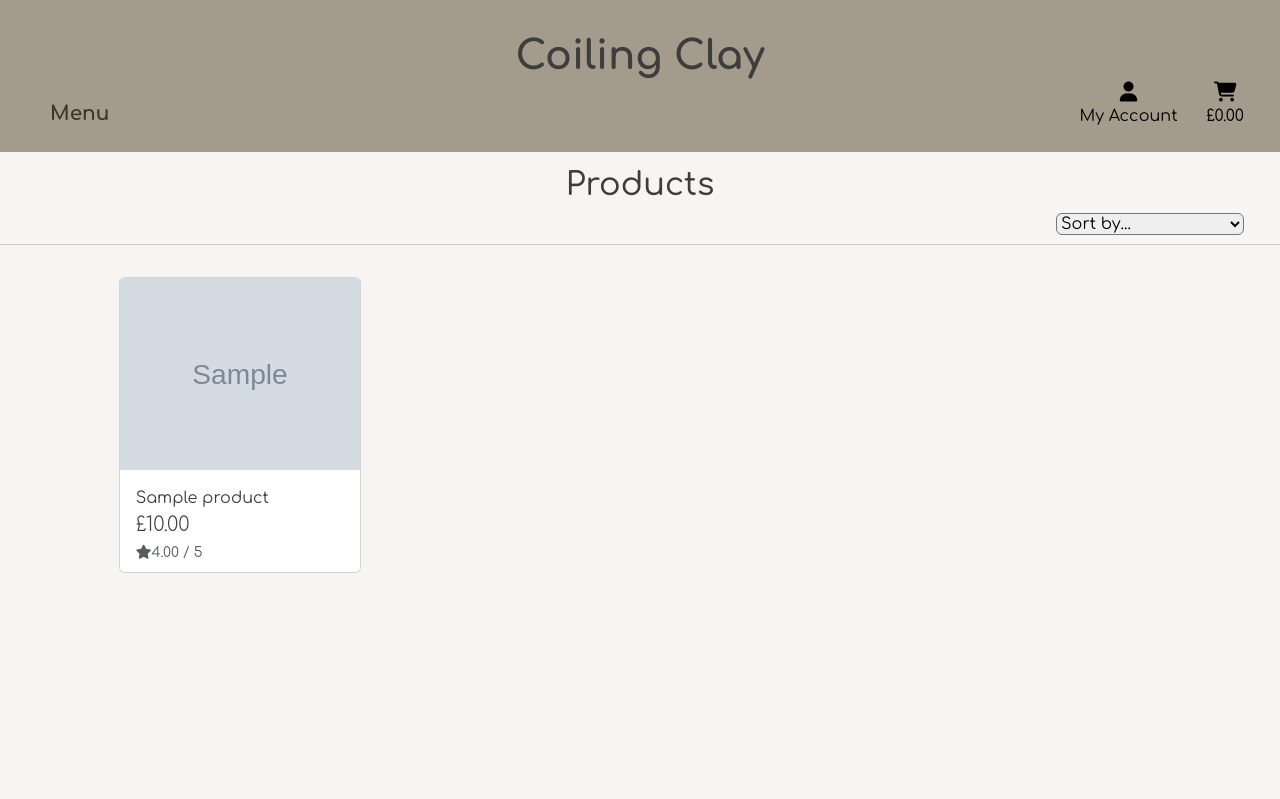
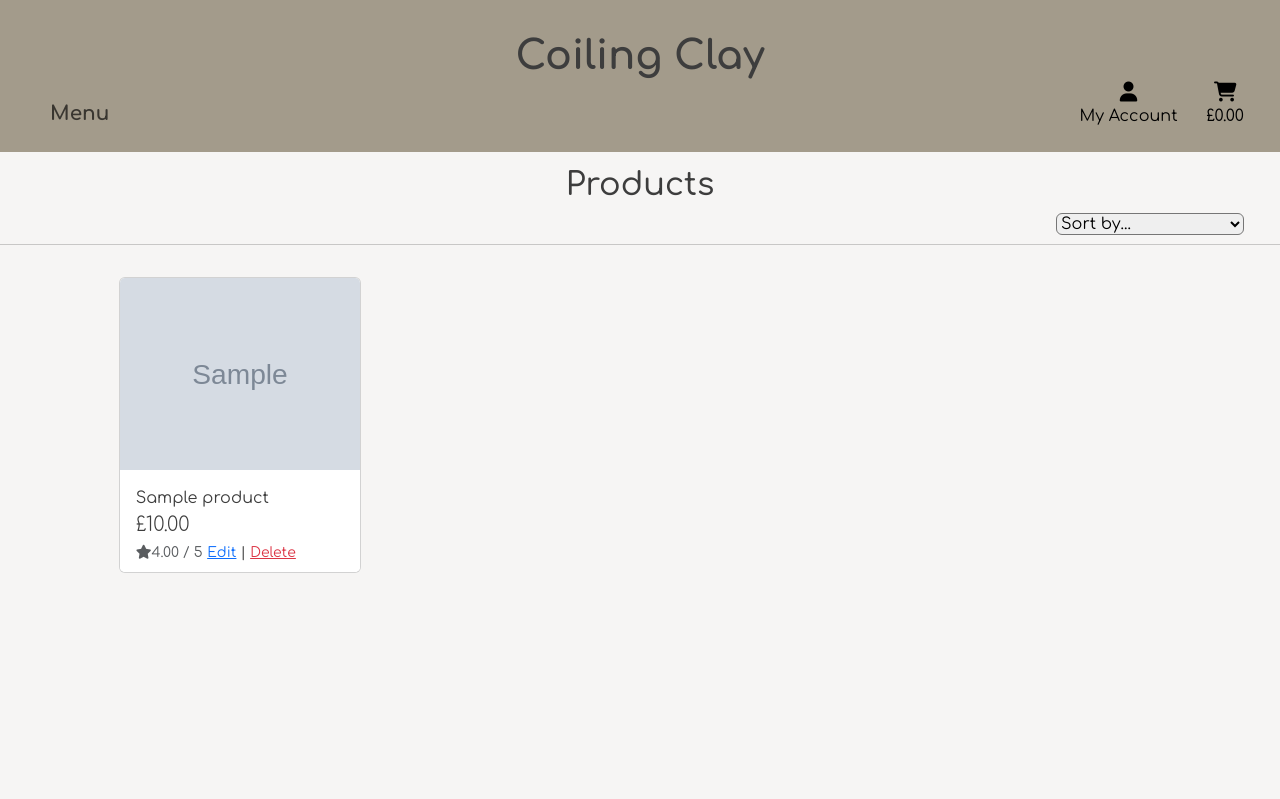
Before and after one commit to Willr-hawkins/coiling-clay1, a Django app: page /products/ in a window 1280 px wide. Shown: the top 799 px of the page. Run offline with Django 3.2, Linux system fonts and the light colour scheme; a user stored in the database is signed in; tables that the repository leaves empty hold one stand-in row (values such as "Sample post"); grey boxes marked "Sample" are stand-in pictures; some libraries are stand-ins or nearby versions.

Commit message:
Added delete product functionality

```diff
--- a/products/forms.py
+++ b/products/forms.py
@@ -15,4 +15,3 @@ class ProductForm(forms.ModelForm):
         self.fields['category'].choices = friendly_names
         for field_name, field in self.fields.items():
             field.widget.attrs['class'] = 'border-black rounded-2'
-            self.fields['image_url'].required = True
--- a/products/templates/products/product_detail.html
+++ b/products/templates/products/product_detail.html
@@ -25,6 +25,12 @@
                 <small class="text-muted"><i class="fas fa-star mr-1"></i>{{ product.rating }} / 5</small>
             {% else %}
                 <small class="text-muted">No Rating</small>
+            {% endif %}
+            {% if request.user.is_superuser %}
+                <small class="ml-3">
+                    <a href="{% url 'edit_product' product.id %}">Edit</a> |
+                    <a class="text-danger" href="{% url 'delete_product' product.id %}">Delete</a>
+                </small>
             {% endif %}
             <p class="mt-3">{{ product.description }}</p>
             <hr>
--- a/products/templates/products/products.html
+++ b/products/templates/products/products.html
@@ -52,6 +52,12 @@
                                             {% else %}
                                                 <small class="text-muted">No Rating</small>
                                             {% endif %}
+                                            {% if request.user.is_superuser %}
+                                                <small class="ml-3">
+                                                    <a href="{% url 'edit_product' product.id %}">Edit</a> |
+                                                    <a class="text-danger" href="{% url 'delete_product' product.id %}">Delete</a>
+                                                </small>
+                                            {% endif %}
                                         </div>
                                     </div>
                                 </div>
--- a/products/urls.py
+++ b/products/urls.py
@@ -6,4 +6,5 @@ urlpatterns = [
     path('<int:product_id>/', views.product_detail, name='product_detail'),
     path('add/', views.add_product, name='add_product'),
     path('edit/<int:product_id>/', views.edit_product, name='edit_product'),
+    path('delete/<int:product_id>/', views.delete_product, name='delete_product'),
 ]
--- a/products/views.py
+++ b/products/views.py
@@ -74,9 +74,9 @@ def add_product(request):
     if request.method == 'POST':
         form = ProductForm(request.POST, request.FILES)
         if form.is_valid():
-            form.save()
+            product = form.save()
             messages.success(request, 'Successfully added product to store!')
-            return redirect(reverse('add_product'))
+            return redirect(reverse('product_detail', args=[product.id]))
         else:
             messages.error(request, 'Failed to add produc, please check the form is valid.')
     else:
@@ -111,3 +111,10 @@ def edit_product(request, product_id):
     }
 
     return render(request, template, context)
+
+def delete_product(request, product_id):
+    """ Delete a product already existing on the store. """
+    product = get_object_or_404(Product, pk=product_id)
+    product.delete()
+    messages.success(request, f'Successfully deleted {product.name}!')
+    return redirect(reverse('products'))
```
